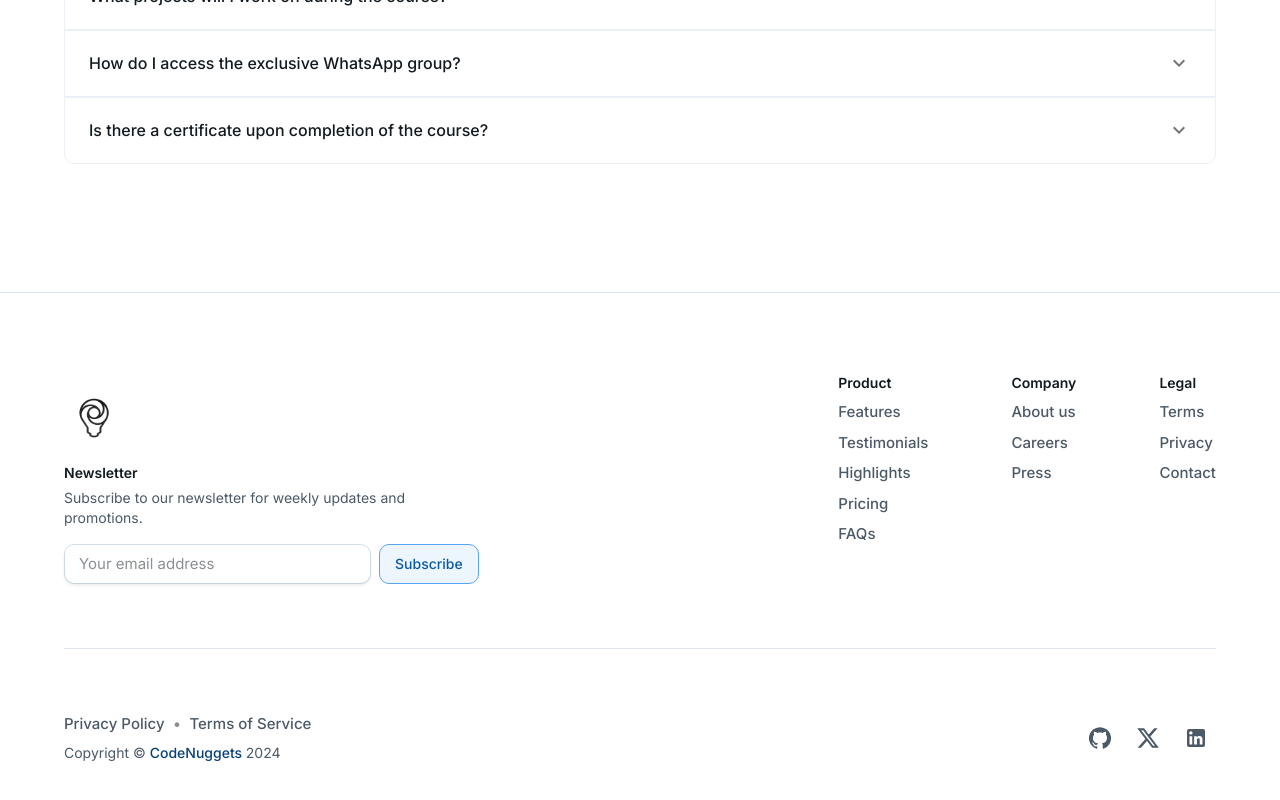
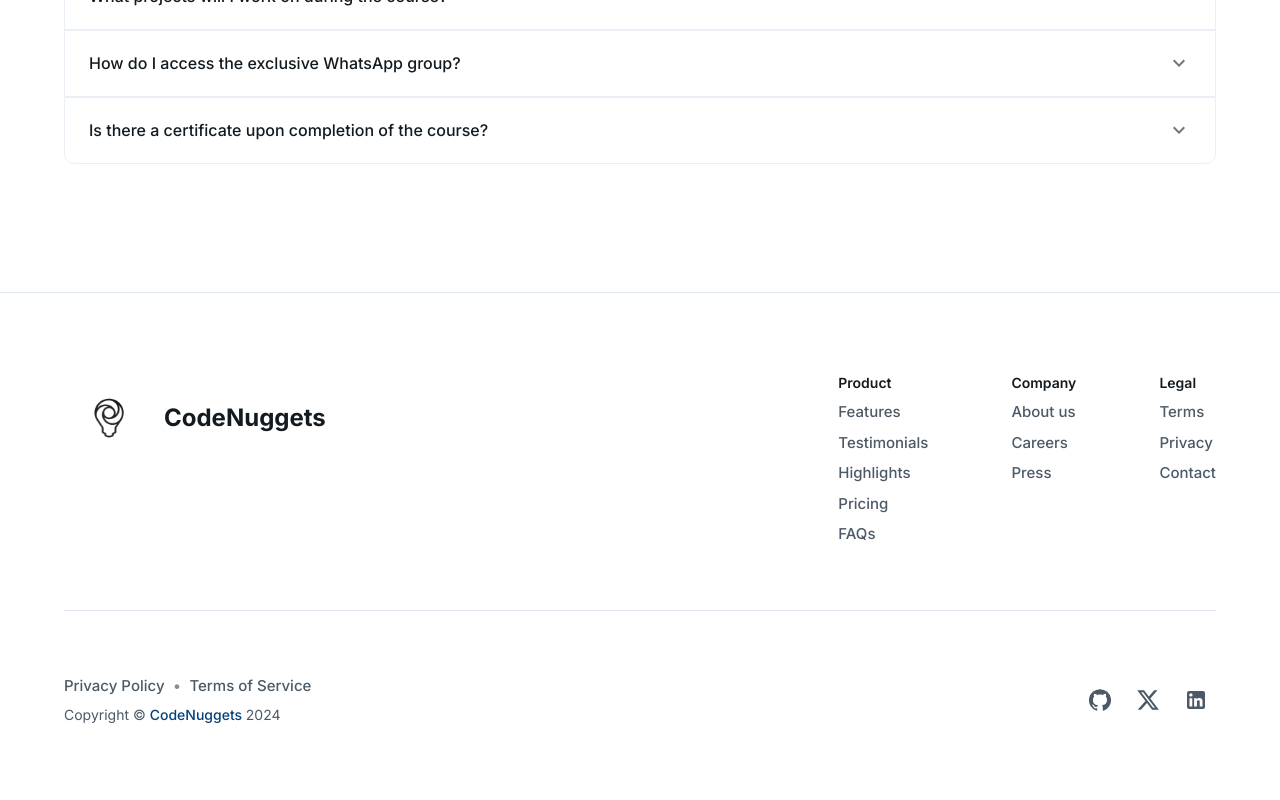
Before and after one commit to MuhammedBasith/CodeNuggets, a Next.js app: page / in a window 1280 px wide. Shown: the part 3389-4189 px from the top of the page. Built offline with nearby package versions, Linux system fonts and the light colour scheme.

Commit message:
Change footer

```diff
--- a/src/components/component/components/Footer.tsx
+++ b/src/components/component/components/Footer.tsx
@@ -55,40 +55,18 @@ export default function Footer() {
             minWidth: { xs: '100%', sm: '60%' },
           }}
         >
-          <Box sx={{ width: { xs: '100%', sm: '60%' } }}>
-            <Box sx={{ ml: '-15px' }}>
+        <Box sx={{ width: { xs: '100%', sm: '60%' } }}>
+            <Box sx={{ display: 'flex', alignItems: 'center', gap: '10px' }}>
               <img
-                src={
-                  './logo-t.png'
-                }
+                src={'./logo-t.png'}
                 style={logoStyle}
                 alt="logo of CodeNuggets"
               />
+              <h1 style={{ fontSize: '1.5rem', fontWeight: 'bold', margin: 0 }}>
+                CodeNuggets
+              </h1>
             </Box>
-            <Typography variant="body2" fontWeight={600} gutterBottom>
-              Newsletter
-            </Typography>
-            <Typography variant="body2" color="text.secondary" mb={2}>
-              Subscribe to our newsletter for weekly updates and promotions.
-            </Typography>
-            <Stack direction="row" spacing={1} useFlexGap>
-              <TextField
-                id="outlined-basic"
-                hiddenLabel
-                size="small"
-                variant="outlined"
-                fullWidth
-                aria-label="Enter your email address"
-                placeholder="Your email address"
-                inputProps={{
-                  autocomplete: 'off',
-                  ariaLabel: 'Enter your email address',
-                }}
-              />
-              <Button variant="outlined" color="primary" sx={{ flexShrink: 0 }}>
-                Subscribe
-              </Button>
-            </Stack>
+
           </Box>
         </Box>
         <Box
--- a/src/components/component/gpay-component.tsx
+++ b/src/components/component/gpay-component.tsx
@@ -5,6 +5,16 @@ import { Button } from "@/components/ui/button"
 export default function GpayComponent() {
   const [timeRemaining, setTimeRemaining] = useState(120); // Initial time in seconds (2 minutes)
   const [isPaymentEnabled, setIsPaymentEnabled] = useState(false);
+  const [loading, setLoading] = useState(false);
+
+
+
+  const handleSubmit = (e: React.FormEvent<HTMLFormElement>) => {
+    e.preventDefault();
+    setLoading(true); // Set loading state to true when the form is submitted
+    // Here you can perform additional validation or submit the form data
+    // For demonstration purposes, let's simulate an API call delay
+  };
 
   const handleDownloadQR = () => {
     // Replace this with the logic to download the QR code image
```
